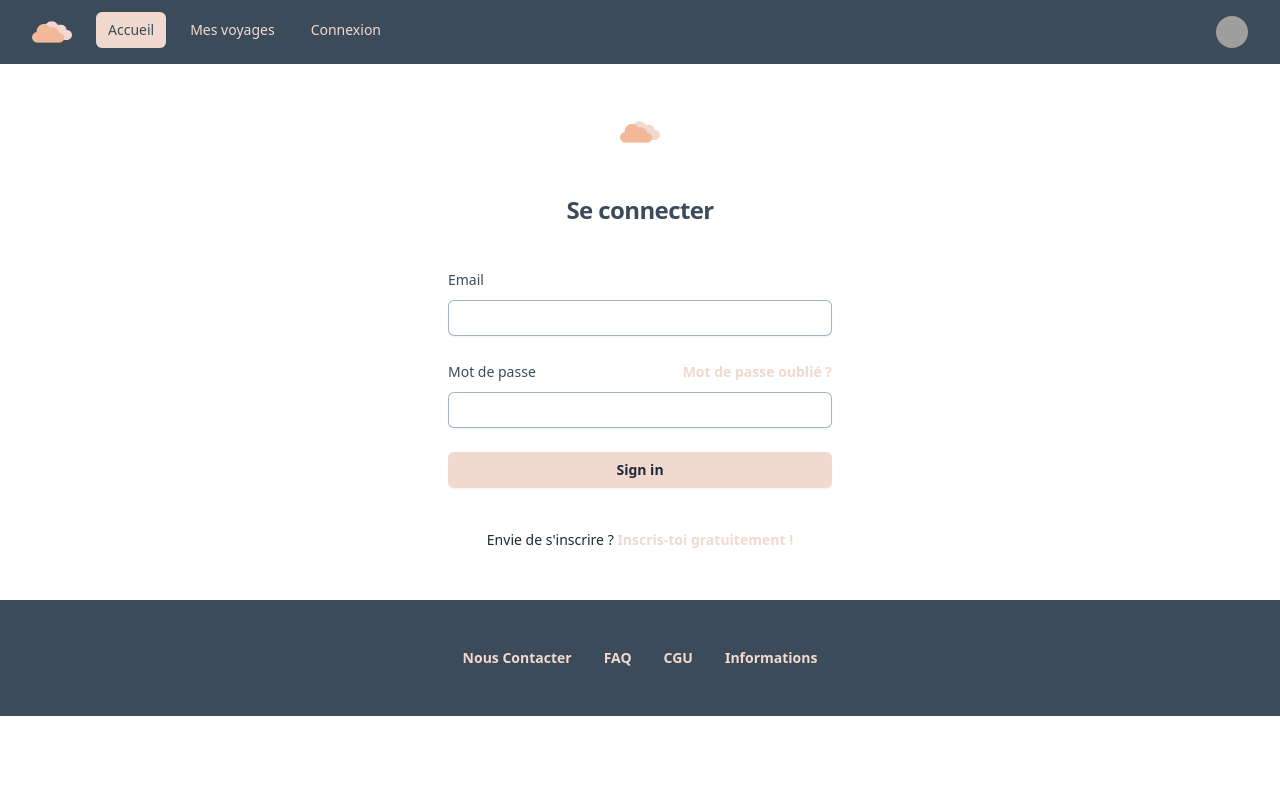
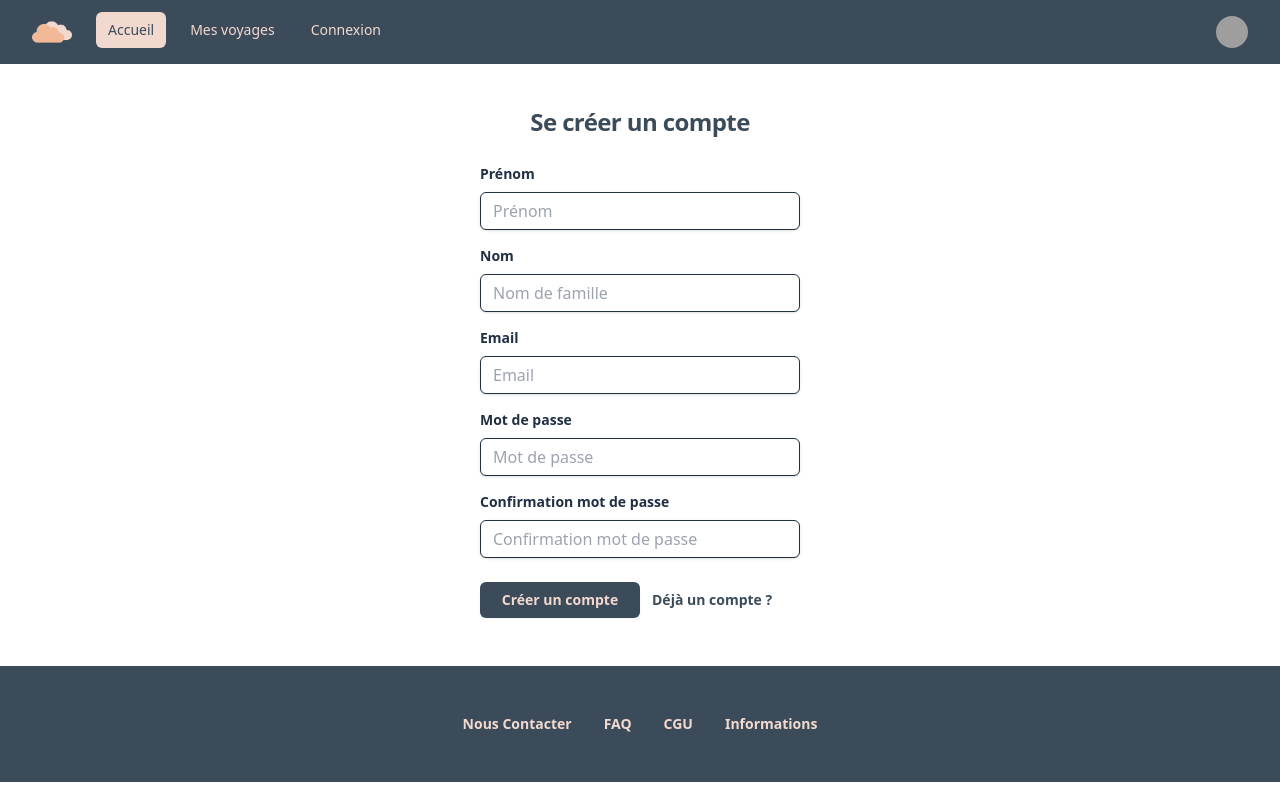
Before and after one commit to laurafeugene/site-voyage-front, a React (Vite) app: page /inscription in a window 1280 px wide. Built offline with nearby package versions, Linux system fonts and the light colour scheme; grey boxes are pictures that could not be loaded.

Commit message:
ajout autocomplete pour chaque label

```diff
--- a/src/components/App/Register/register.tsx
+++ b/src/components/App/Register/register.tsx
@@ -1,89 +1,165 @@
-function Register() {
+import { useState } from 'react';
+import { NavLink } from 'react-router-dom';
+
+type SignUpProps = {};
+
+function SignUp(props: SignUpProps) {
+  const [name, setName] = useState('');
+  const [lastName, setLastName] = useState('');
+  const [email, setEmail] = useState('');
+  const [password, setPassword] = useState('');
+  const [confirmPassword, setConfirmPassword] = useState('');
+
+  const handleNameChange = (event: React.ChangeEvent<HTMLInputElement>) => {
+    setName(event.target.value);
+  };
+
+  const handleLastNameChange = (event: React.ChangeEvent<HTMLInputElement>) => {
+    setLastName(event.target.value);
+  };
+
+  const handleEmailChange = (event: React.ChangeEvent<HTMLInputElement>) => {
+    setEmail(event.target.value);
+  };
+
+  const handlePasswordChange = (event: React.ChangeEvent<HTMLInputElement>) => {
+    setPassword(event.target.value);
+  };
+
+  const handleConfirmPasswordChange = (
+    event: React.ChangeEvent<HTMLInputElement>
+  ) => {
+    setConfirmPassword(event.target.value);
+  };
+
+  const handleSubmit = (event: React.FormEvent<HTMLFormElement>) => {
+    event.preventDefault();
+    console.log(
+      `Name: ${name}, Last Name: ${lastName}, Email: ${email}, Password: ${password}`
+    );
+  };
+
   return (
-    <div className="flex min-h-full flex-1 flex-col justify-center px-6 py-12 lg:px-8">
-      <div className="sm:mx-auto sm:w-full sm:max-w-sm">
-        <img
-          className="mx-auto h-10 w-auto"
-          src="src\assets\logo-cloud.png"
-          alt="O'Voyage"
+    <div className="mx-auto max-w-sm">
+      <h1 className="mt-10 text-center text-2xl font-bold leading-9 tracking-tight text-darkest">
+        Se créer un compte{' '}
+      </h1>
+      <form onSubmit={handleSubmit} className=" px-8 pt-6 pb-8 mb-4">
+        <div className="mb-4">
+          <label
+            className="block text-darkest-700 text-sm font-bold mb-2"
+            htmlFor="name"
+          >
+            Prénom
+          </label>
+          <input
+            id="name"
+            type="text"
+            placeholder="Prénom"
+            autoComplete="name"
+            required
+            value={name}
+            onChange={handleNameChange}
+            className="shadow appearance-none border rounded-md w-full py-2 px-3 text-darkest-700 leading-tight focus:outline-none focus:shadow-outline"
           />
-        <h2 className="mt-10 text-center text-2xl font-bold leading-9 tracking-tight text-darkest">
-          Se connecter
-        </h2>
         </div>
-
-      <div className="mt-10 sm:mx-auto sm:w-full sm:max-w-sm">
-        <form className="space-y-6" action="#" method="POST">
-          <div>
+        <div className="mb-4">
           <label
+            className="block text-darkest-700 text-sm font-bold mb-2"
+            htmlFor="lastName"
+          >
+            Nom
+          </label>
+          <input
+            className="shadow appearance-none border rounded-md w-full py-2 px-3 text-darkest-700 leading-tight focus:outline-none focus:shadow-outline"
+            id="lastName"
+            type="text"
+            placeholder="Nom de famille"
+            autoComplete="lastName"
+            required
+            value={lastName}
+            onChange={handleLastNameChange}
+          />
+        </div>
+        <div className="mb-4">
+          <label
+            className="block text-darkest-700 text-sm font-bold mb-2"
             htmlFor="email"
-              className="block text-sm font-medium leading-6 text-darkest"
           >
             Email
           </label>
-            <div className="mt-2">
           <input
+            className="shadow appearance-none border rounded-md w-full py-2 px-3 text-darkest-700 leading-tight focus:outline-none focus:shadow-outline"
             id="email"
-                name="email"
             type="email"
+            placeholder="Email"
             autoComplete="email"
             required
-                className="block w-full rounded-md border-0 py-1.5 text-darkest shadow-sm ring-1 ring-inset ring-darkest-300 placeholder:text-darkest-400 focus:ring-2 focus:ring-inset focus:ring-lightest sm:text-sm sm:leading-6"
+            value={email}
+            onChange={handleEmailChange}
           />
         </div>
-          </div>
-
-          <div>
-            <div className="flex items-center justify-between">
+        <div className="mb-4">
           <label
+            className="block text-darkest-700 text-sm font-bold mb-2"
             htmlFor="password"
-                className="block text-sm font-medium leading-6 text-darkest"
           >
             Mot de passe
           </label>
-              <div className="text-sm">
-                <a
-                  href="#"
-                  className="font-semibold text-lightest hover:text-darkest-500"
-                >
-                  Mot de passe oublié ?
-                </a>
-              </div>
-            </div>
-            <div className="mt-2">
           <input
+            className="shadow appearance-none border rounded-md w-full py-2 px-3 text-darkest-700 leading-tight focus:outline-none focus:shadow-outline"
             id="password"
-                name="password"
             type="password"
-                autoComplete="current-password"
-                required
-                className="block w-full rounded-md border-0 py-1.5 text-darkest shadow-sm ring-1 ring-inset ring-darkest-300 placeholder:text-darkest-400 focus:ring-2 focus:ring-inset focus:ring-lightest sm:text-sm sm:leading-6"
+            placeholder="Mot de passe"
+            value={password}
+            onChange={handlePasswordChange}
           />
         </div>
+        <div className="mb-6">
+          <label
+            className="block text-darkest-700 text-sm font-bold mb-2"
+            htmlFor="confirmPassword"
+          >
+            Confirmation mot de passe
+          </label>
+          <input
+            className="shadow appearance-none border rounded-md w-full py-2 px-3 text-darkest-700 leading-tight focus:outline-none focus:shadow-outline"
+            id="confirmPassword"
+            type="password"
+            placeholder="Confirmation mot de passe"
+            value={confirmPassword}
+            onChange={handleConfirmPasswordChange}
+          />
+          {password !== confirmPassword && (
+            <p className="text-red-500 text-xs italic">
+              Mot de passe différent
+            </p>
+          )}
         </div>
-
-          <div>
+        <div className="flex items-center justify-between">
           <button
             type="submit"
-              className="flex w-full justify-center rounded-md bg-lightest px-3 py-1.5 text-sm font-semibold leading-6 text-white shadow-sm hover:bg-darkest-500 focus-visible:outline focus-visible:outline-2 focus-visible:outline-offset-2 focus-visible:outline-lightest"
+            className="flex w-full justify-center rounded-md bg-darkest px-3 py-1.5 text-sm font-semibold leading-6 text-lightest shadow-sm"
+            // disabled={
+            //   password !== confirmPassword ||
+            //   !name ||
+            //   !lastName ||
+            //   !email ||
+            //   !password
+            // }
           >
-              Sign in
+            Créer un compte
           </button>
+          <NavLink
+            to="/connexion"
+            className="block w-full justify-center px-3 py-1.5 text-sm font-semibold leading-6 text-darkest"
+          >
+            Déjà un compte ?
+          </NavLink>
         </div>
       </form>
-
-        <p className="mt-10 text-center text-sm text-darkest-500">
-          Envie de s'inscrire ?{' '}
-          <a
-            href="#"
-            className="font-semibold leading-6 text-lightest hover:text-darkest-500"
-          >
-            Inscris-toi gratuitement !
-          </a>
-        </p>
-      </div>
     </div>
   );
 }
 
-export default Register;
+export default SignUp;
```
Lines whose indentation alone changed are shown as unchanged.
